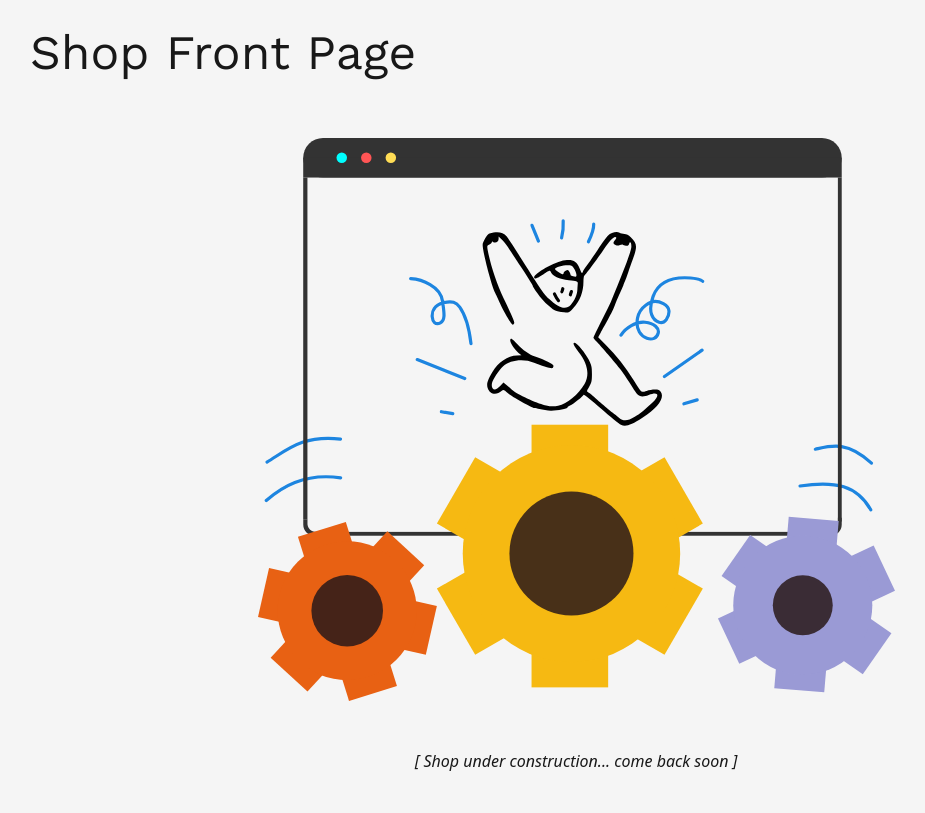
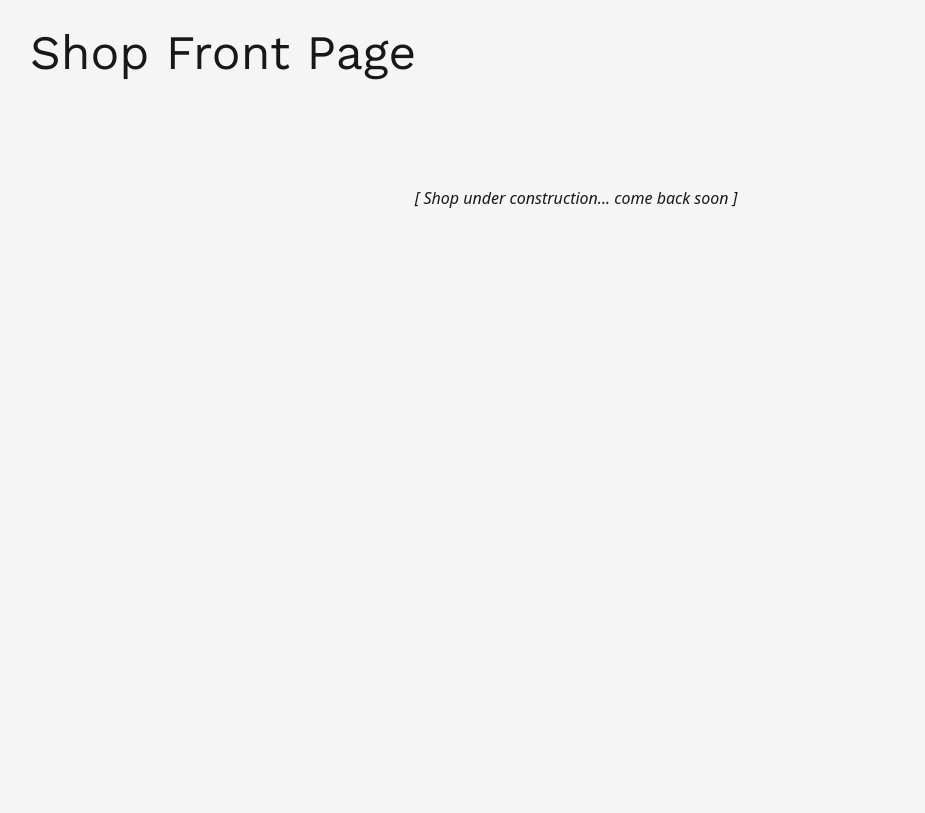
Before and after one commit to dmcginley/djangoTestProject5, a Django app: page / in a window 1280 px wide. Shown: the whole page, without its empty margins (64-989 px from the left). After the commit the page ends 208 px from the top, so only its background shows below. Run offline with Django 4.2, Linux system fonts and the light colour scheme.

Commit message:
bug: remove img

```diff
--- a/shop_front/templates/shop_front/index.html
+++ b/shop_front/templates/shop_front/index.html
@@ -8,8 +8,7 @@
 
     <div>
         <div class="d-flex justify-content-center py-5">
-            <img src="{% static 'shop_front/images/construction.svg' %}" class="img-down col-12 col-md-6 col-xl-7"
-                alt="" srcset="">
+
 
         </div>
         <p class="text-center fst-italic">[ Shop under construction... come back soon ]</p>
```
